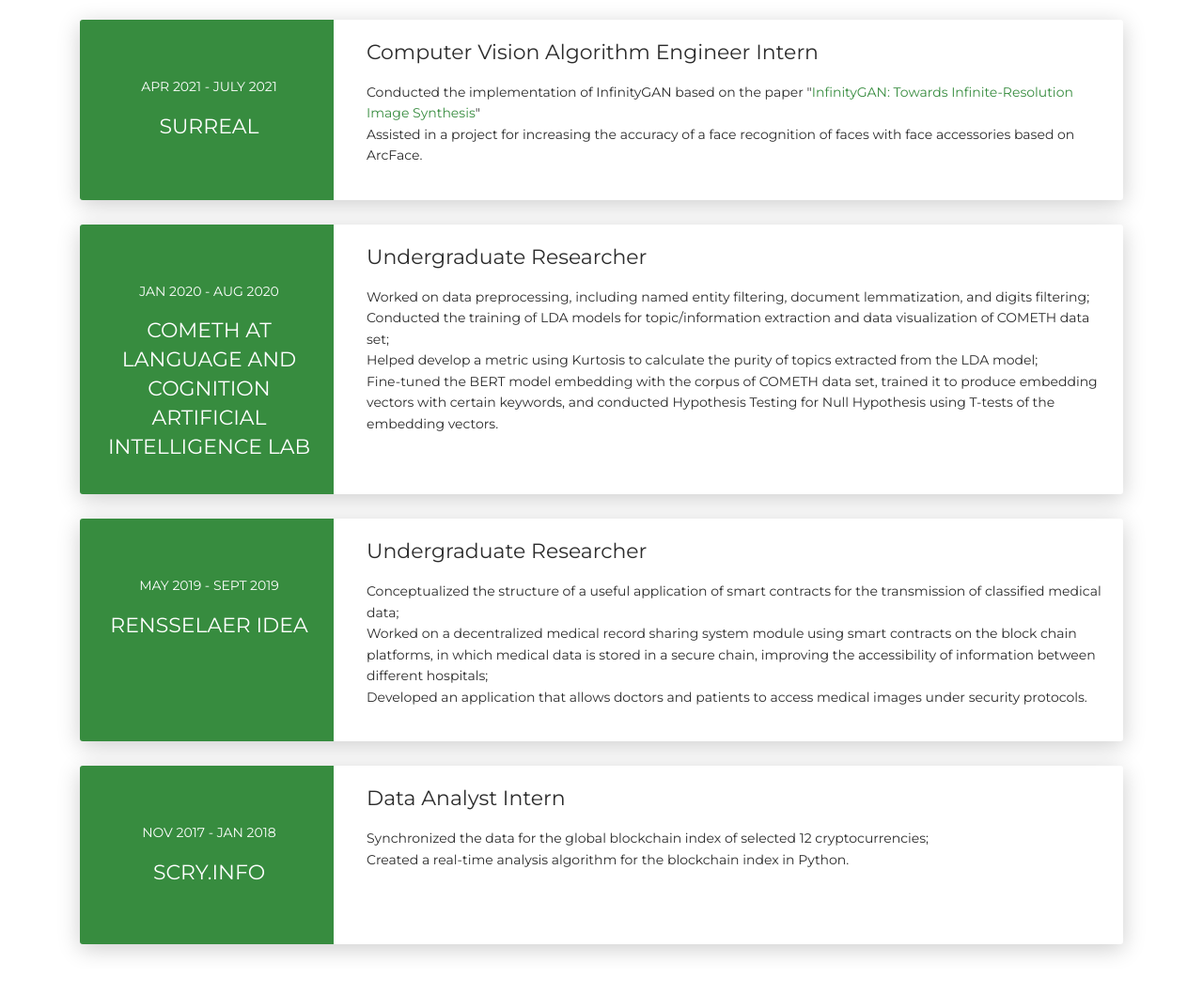
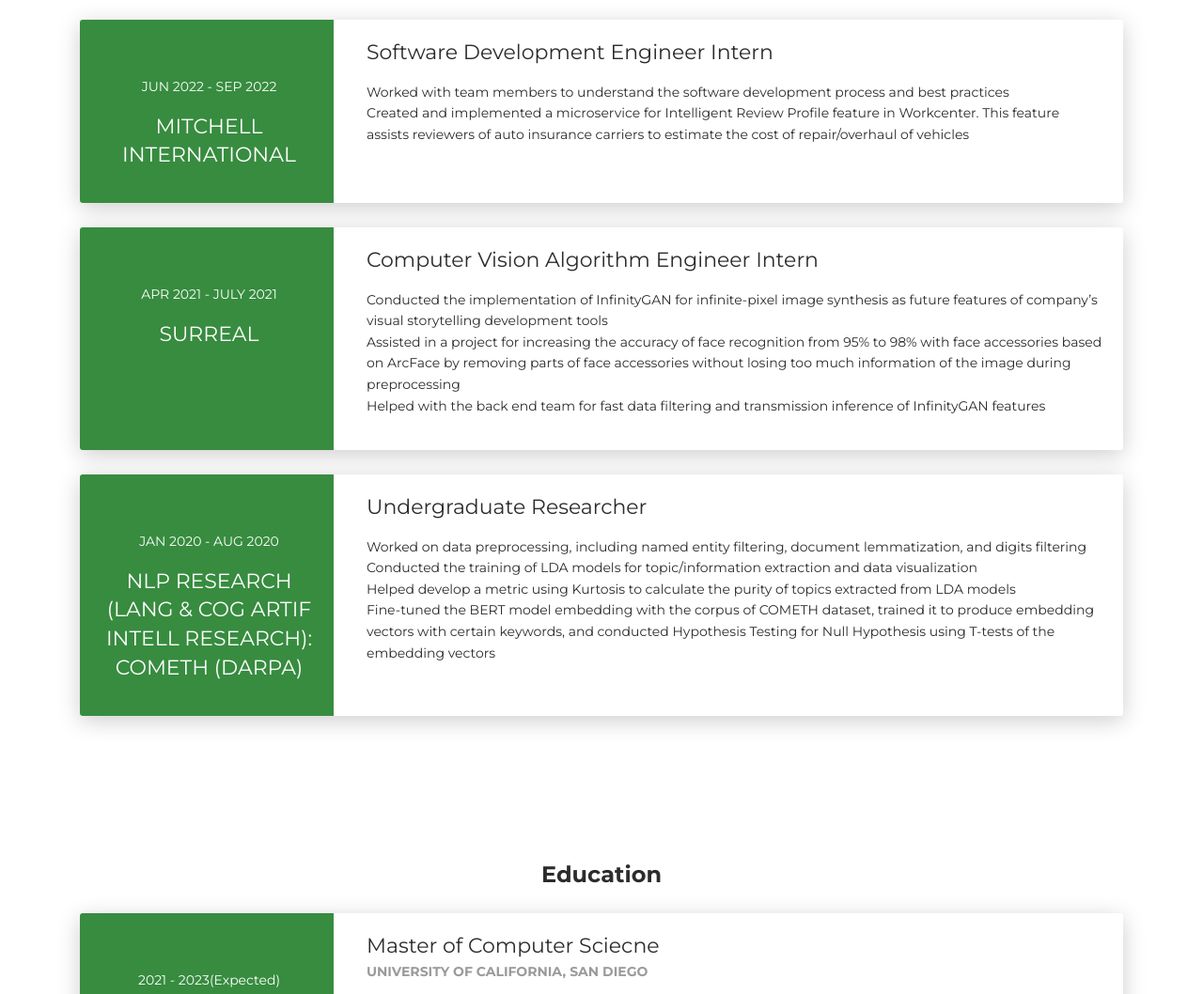
Before and after one commit to shikanchen/shikanchen.github.com, a plain HTML site: page index.html in a window 1280 px wide. Shown: the part 1599-2657 px from the top of the page at 94% size. Drawn offline with Linux system fonts and the light colour scheme.

Commit message:
update from older design

```diff
--- a/index.html
+++ b/index.html
@@ -48,8 +48,8 @@
       <div class="page-header-image" data-parallax="true" style="background-image: url('images/cc-bg-1.jpg')"></div>
       <div class="container">
         <div class="content-center">
-          <div class="cc-profile-image"><a href="#"><img src="images/avatar.jpg" alt="Image"/></a></div>
-          <div class="h2 title">Shikan(Steve) Chen</div>
+          <div class="cc-profile-image"><a href="#"><img src="images/casual.jpg" alt="Image"/></a></div>
+          <div class="h2 title">Shikan (Steve) Chen</div>
           <p class="category text-white">Software Engineer, Open Source Developer, Graduate Student</p><a class="btn btn-primary smooth-scroll mr-2" href="#contact" data-aos="zoom-in" data-aos-anchor="data-aos-anchor">Hire Me</a><a class="btn btn-primary" href="Resume(SDE).pdf" data-aos="zoom-in" data-aos-anchor="data-aos-anchor">Download CV</a>
         </div>
       </div>
@@ -175,6 +175,25 @@
       <div class="row">
         <div class="col-md-3 bg-primary" data-aos="fade-right" data-aos-offset="50" data-aos-duration="500">
           <div class="card-body cc-experience-header">
+            <p>Jun 2022 - Sep 2022</p>
+            <div class="h5">Mitchell International</div>
+          </div>
+        </div>
+        <div class="col-md-9" data-aos="fade-left" data-aos-offset="50" data-aos-duration="500">
+          <div class="card-body">
+            <div class="h5">Software Development Engineer Intern</div>
+            <p>
+              Worked with team members to understand the software development process and best practices<br />
+              Created and implemented a microservice for Intelligent Review Profile feature in Workcenter. This feature assists reviewers of auto insurance carriers to estimate the cost of repair/overhaul of vehicles
+            </p>
+          </div>
+        </div>
+      </div>
+    </div>
+    <div class="card">
+      <div class="row">
+        <div class="col-md-3 bg-primary" data-aos="fade-right" data-aos-offset="50" data-aos-duration="500">
+          <div class="card-body cc-experience-header">
             <p>Apr 2021 - July 2021</p>
             <div class="h5">Surreal</div>
           </div>
@@ -183,8 +202,9 @@
           <div class="card-body">
             <div class="h5">Computer Vision Algorithm Engineer Intern</div>
             <p>
-              Conducted the implementation of InfinityGAN based on the paper "<a  href="https://arxiv.org/pdf/2104.03963.pdf" target="_blank">InfinityGAN: Towards Infinite-Resolution Image Synthesis</a>"<br/>
-              Assisted in a project for increasing the accuracy of a face recognition of faces with face accessories based on ArcFace.
+              Conducted the implementation of InfinityGAN for infinite-pixel image synthesis as future features of company’s visual storytelling development tools<br />
+              Assisted in a project for increasing the accuracy of face recognition from 95% to 98% with face accessories based on ArcFace by removing parts of face accessories without losing too much information of the image during preprocessing<br />
+              Helped with the back end team for fast data filtering and transmission inference of InfinityGAN features
             </p>
           </div>
         </div>
@@ -195,22 +215,24 @@
         <div class="col-md-3 bg-primary" data-aos="fade-right" data-aos-offset="50" data-aos-duration="500">
           <div class="card-body cc-experience-header">
             <p>Jan 2020 - Aug 2020</p>
-            <div class="h5">COMETH at Language and Cognition Artificial Intelligence lab</div>
+            <div class="h5">NLP Research (Lang & Cog Artif Intell Research): COMETH (DARPA)</div>
           </div>
         </div>
         <div class="col-md-9" data-aos="fade-left" data-aos-offset="50" data-aos-duration="500">
           <div class="card-body">
             <div class="h5">Undergraduate Researcher</div>
-            <p>Worked on data preprocessing, including named entity filtering, document lemmatization, and digits filtering;<br/>
-              Conducted the training of LDA models for topic/information extraction and data visualization of COMETH data set;<br/>
-              Helped develop a metric using Kurtosis to calculate the purity of topics extracted from the LDA model;<br/>
-              Fine-tuned the BERT model embedding with the corpus of COMETH data set, trained it to produce embedding vectors with certain keywords, and conducted Hypothesis Testing for Null Hypothesis using T-tests of the embedding vectors.</p>
+            <p>
+              Worked on data preprocessing, including named entity filtering, document lemmatization, and digits filtering<br />
+              Conducted the training of LDA models for topic/information extraction and data visualization<br />
+              Helped develop a metric using Kurtosis to calculate the purity of topics extracted from LDA models<br />
+              Fine-tuned the BERT model embedding with the corpus of COMETH dataset, trained it to produce embedding vectors with certain keywords, and conducted Hypothesis Testing for Null Hypothesis using T-tests of the embedding vectors
+            </p>
           </div>
         </div>
       </div>
     </div>
     <div class="card">
-      <div class="row">
+      <!-- <div class="row">
         <div class="col-md-3 bg-primary" data-aos="fade-right" data-aos-offset="50" data-aos-duration="500">
           <div class="card-body cc-experience-header">
             <p>May 2019 - Sept 2019</p>
@@ -228,8 +250,8 @@
           </div>
         </div>
       </div>
-    </div>
-    <div class="card">
+    </div> -->
+    <!-- <div class="card">
       <div class="row">
         <div class="col-md-3 bg-primary" data-aos="fade-right" data-aos-offset="50" data-aos-duration="500">
           <div class="card-body cc-experience-header">
@@ -247,7 +269,7 @@
           </div>
         </div>
       </div>
-    </div>
+    </div> -->
   </div>
 </div>
 <div class="section" id="education">
```
